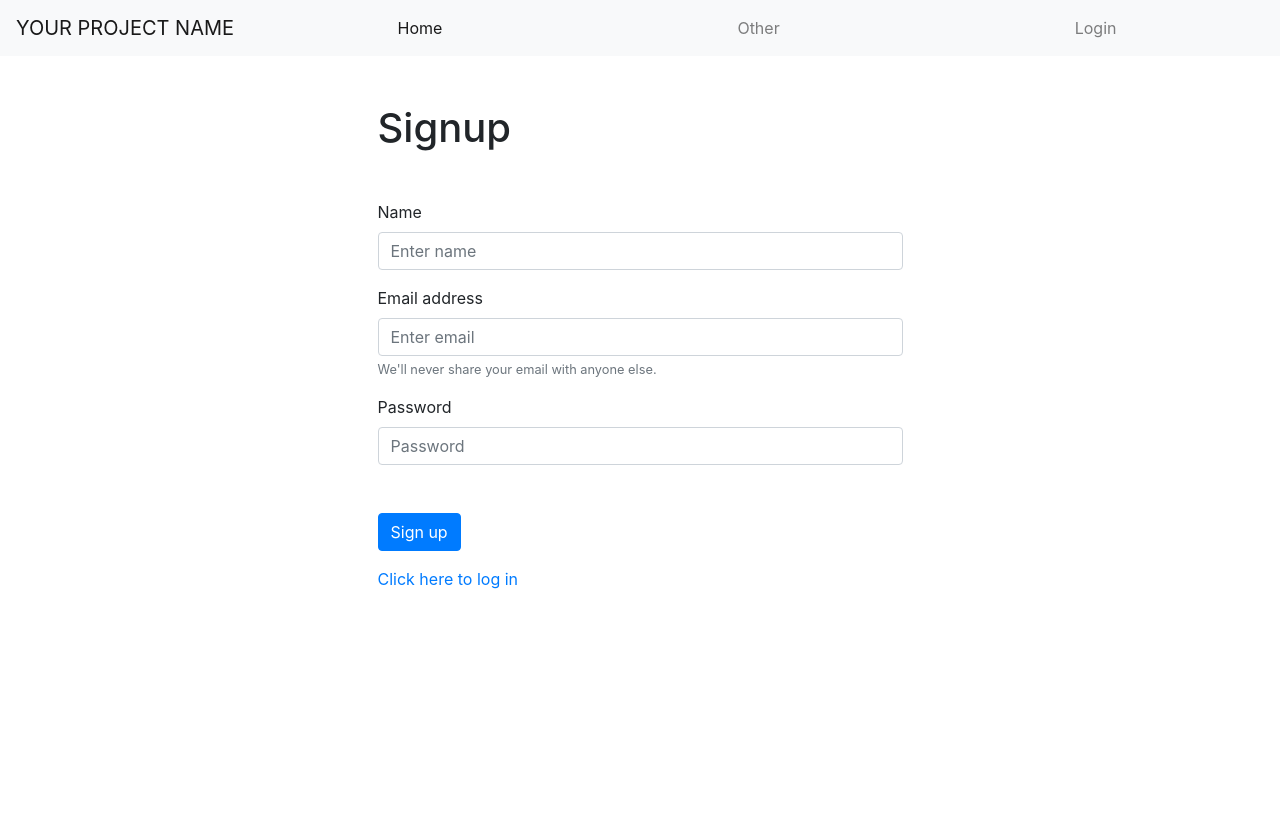
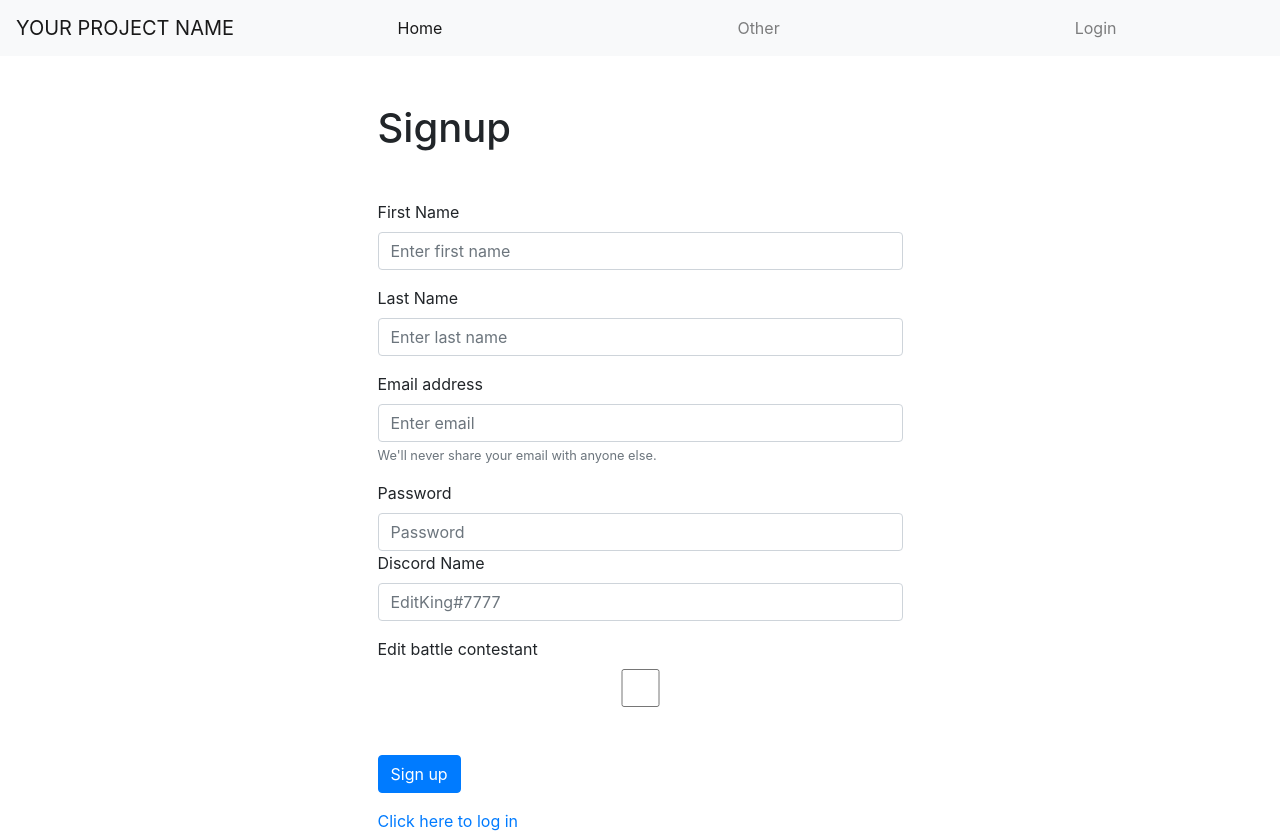
Before and after one commit to antoniusdr/jvfront, a React (Create React App) app: page /signup in a window 1280 px wide. Before the commit the page ends 800 px from the top, so only its background shows below. Built offline with nearby package versions, Linux system fonts and the light colour scheme; no server answers.

Commit message:
fixed signup route

```diff
--- a/src/pages/SignUp/index.js
+++ b/src/pages/SignUp/index.js
@@ -9,9 +9,13 @@ import { useHistory, Link } from "react-router-dom";
 import { Col } from "react-bootstrap";
 
 export default function SignUp() {
-  const [name, setName] = useState("");
+  const [firstName, setFirstName] = useState("");
+  const [lastName, setLastName] = useState("");
   const [email, setEmail] = useState("");
   const [password, setPassword] = useState("");
+  const [discordName, setDiscordName] = useState("");
+  const [editBattleContestant, setEditBattleContestant] = useState(false);
+  const [isAdmin, setIsAdmin] = useState(false);
   const dispatch = useDispatch();
   const token = useSelector(selectToken);
   const history = useHistory();
@@ -25,11 +29,25 @@ export default function SignUp() {
   function submitForm(event) {
     event.preventDefault();
 
-    dispatch(signUp(name, email, password));
+    dispatch(
+      signUp(
+        firstName,
+        lastName,
+        email,
+        password,
+        discordName,
+        editBattleContestant,
+        isAdmin
+      )
+    );
 
     setEmail("");
     setPassword("");
-    setName("");
+    setFirstName("");
+    setLastName("");
+    setDiscordName("");
+    setEditBattleContestant(false);
+    setIsAdmin(false);
   }
 
   return (
@@ -37,12 +55,23 @@ export default function SignUp() {
       <Form as={Col} md={{ span: 6, offset: 3 }} className="mt-5">
         <h1 className="mt-5 mb-5">Signup</h1>
         <Form.Group controlId="formBasicName">
-          <Form.Label>Name</Form.Label>
+          <Form.Label>First Name</Form.Label>
           <Form.Control
-            value={name}
-            onChange={event => setName(event.target.value)}
+            value={firstName}
+            onChange={(event) => setFirstName(event.target.value)}
             type="text"
-            placeholder="Enter name"
+            placeholder="Enter first name"
+            required
+          />
+        </Form.Group>
+
+        <Form.Group controlId="formBasicName">
+          <Form.Label> Last Name</Form.Label>
+          <Form.Control
+            value={lastName}
+            onChange={(event) => setLastName(event.target.value)}
+            type="text"
+            placeholder="Enter last name"
             required
           />
         </Form.Group>
@@ -50,7 +79,7 @@ export default function SignUp() {
           <Form.Label>Email address</Form.Label>
           <Form.Control
             value={email}
-            onChange={event => setEmail(event.target.value)}
+            onChange={(event) => setEmail(event.target.value)}
             type="email"
             placeholder="Enter email"
             required
@@ -64,11 +93,33 @@ export default function SignUp() {
           <Form.Label>Password</Form.Label>
           <Form.Control
             value={password}
-            onChange={event => setPassword(event.target.value)}
+            onChange={(event) => setPassword(event.target.value)}
             type="password"
             placeholder="Password"
             required
           />
+          <Form.Group controlId="formBasicName">
+            <Form.Label> Discord Name</Form.Label>
+            <Form.Control
+              value={discordName}
+              onChange={(event) => setDiscordName(event.target.value)}
+              type="text"
+              placeholder="EditKing#7777"
+              required
+            />
+          </Form.Group>
+          <Form.Group controlId="formBasicName">
+            <Form.Label> Edit battle contestant</Form.Label>
+            <Form.Control
+              value={editBattleContestant}
+              onChange={(event) =>
+                setEditBattleContestant(event.target.checked)
+              }
+              type="checkbox"
+              placeholder="Enter last name"
+              required
+            />
+          </Form.Group>
         </Form.Group>
         <Form.Group className="mt-5">
           <Button variant="primary" type="submit" onClick={submitForm}>
--- a/src/store/user/actions.js
+++ b/src/store/user/actions.js
@@ -5,35 +5,47 @@ import {
   appLoading,
   appDoneLoading,
   showMessageWithTimeout,
-  setMessage
+  setMessage,
 } from "../appState/actions";
 
 export const LOGIN_SUCCESS = "LOGIN_SUCCESS";
 export const TOKEN_STILL_VALID = "TOKEN_STILL_VALID";
 export const LOG_OUT = "LOG_OUT";
 
-const loginSuccess = userWithToken => {
+const loginSuccess = (userWithToken) => {
   return {
     type: LOGIN_SUCCESS,
-    payload: userWithToken
+    payload: userWithToken,
   };
 };
 
-const tokenStillValid = userWithoutToken => ({
+const tokenStillValid = (userWithoutToken) => ({
   type: TOKEN_STILL_VALID,
-  payload: userWithoutToken
+  payload: userWithoutToken,
 });
 
 export const logOut = () => ({ type: LOG_OUT });
 
-export const signUp = (name, email, password) => {
+export const signUp = (
+  firstName,
+  lastName,
+  email,
+  password,
+  discordName,
+  editBattleContestant,
+  isAdmin
+) => {
   return async (dispatch, getState) => {
     dispatch(appLoading());
     try {
       const response = await axios.post(`${apiUrl}/signup`, {
-        name,
+        firstName,
+        lastName,
         email,
-        password
+        password,
+        discordName,
+        editBattleContestant,
+        isAdmin,
       });
 
       dispatch(loginSuccess(response.data));
@@ -58,7 +70,7 @@ export const login = (email, password) => {
     try {
       const response = await axios.post(`${apiUrl}/login`, {
         email,
-        password
+        password,
       });
 
       dispatch(loginSuccess(response.data));
@@ -90,7 +102,7 @@ export const getUserWithStoredToken = () => {
       // if we do have a token,
       // check wether it is still valid or if it is expired
       const response = await axios.get(`${apiUrl}/me`, {
-        headers: { Authorization: `Bearer ${token}` }
+        headers: { Authorization: `Bearer ${token}` },
       });
 
       // token is still valid
--- a/src/store/user/reducer.js
+++ b/src/store/user/reducer.js
@@ -2,8 +2,12 @@ import { LOG_OUT, LOGIN_SUCCESS, TOKEN_STILL_VALID } from "./actions";
 
 const initialState = {
   token: localStorage.getItem("token"),
-  name: null,
-  email: null
+  firstName: null,
+  lastName: null,
+  email: null,
+  discordName: null,
+  editBattleContestant: false,
+  isAdmin: false,
 };
 
 export default (state = initialState, action) => {
```
Also changed, not shown: 1 other file (tests, documents, lock files or other folders).
